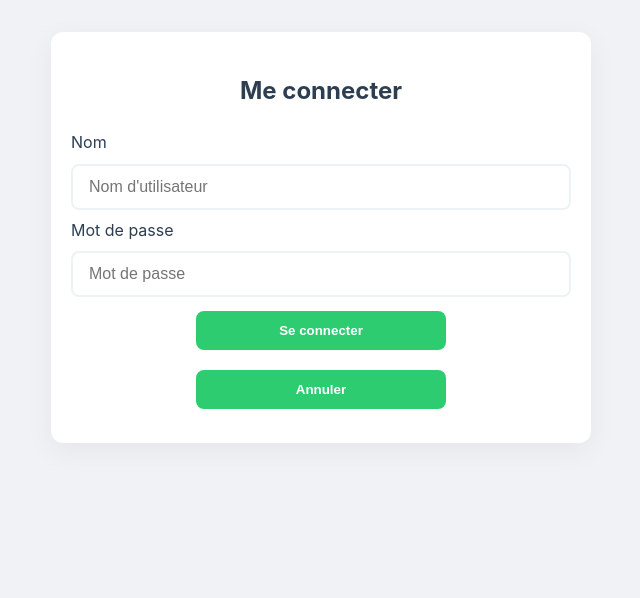
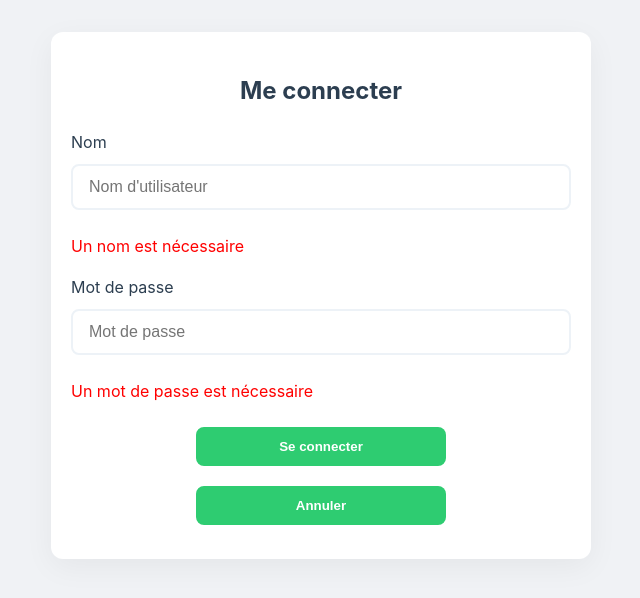
Before and after one commit to Hgo92/malistefront, an Angular app: page /login in a window 1280 px wide. Shown: the top 598 px of the page, without its empty margins (319-959 px from the left). Built offline with nearby package versions, Linux system fonts and the light colour scheme.

Commit message:
bug - changement message error

```diff
--- a/src/app/features/authentification/auth-component/auth-component.html
+++ b/src/app/features/authentification/auth-component/auth-component.html
@@ -3,14 +3,14 @@
   <form [formRoot]="loginForm">
     <label for>Nom</label>
     <input type="text" [formField]="loginForm.username" placeholder="Nom d'utilisateur" />
-    @if (loginForm.username().touched() && loginForm.username().invalid()) {
+    @if (loginForm.username().touched() || loginForm.username().invalid()) {
       @for (error of loginForm.username().errors(); track error) {
         <p>{{ error.message }}</p>
       }
     }
     <label>Mot de passe</label>
     <input type="password" [formField]="loginForm.password" placeholder="Mot de passe" />
-    @if (loginForm.password().touched() && loginForm.password().invalid()) {
+    @if (loginForm.password().touched() || loginForm.password().invalid()) {
       @for (error of loginForm.password().errors(); track error) {
         <p>{{ error.message }}</p>
       }
--- a/src/app/features/authentification/auth-component/auth-component.ts
+++ b/src/app/features/authentification/auth-component/auth-component.ts
@@ -41,7 +41,7 @@ export class AuthComponent {
               });
             },
             error: (err) => {
-              this.snackBar.open('Erreur de connexion', 'Fermer', {
+              this.snackBar.open('Erreur de connexion (vérifiez vos identifiants)', 'Fermer', {
                 duration: 3000,
                 panelClass: ['snackbar-error'],
               });
```
